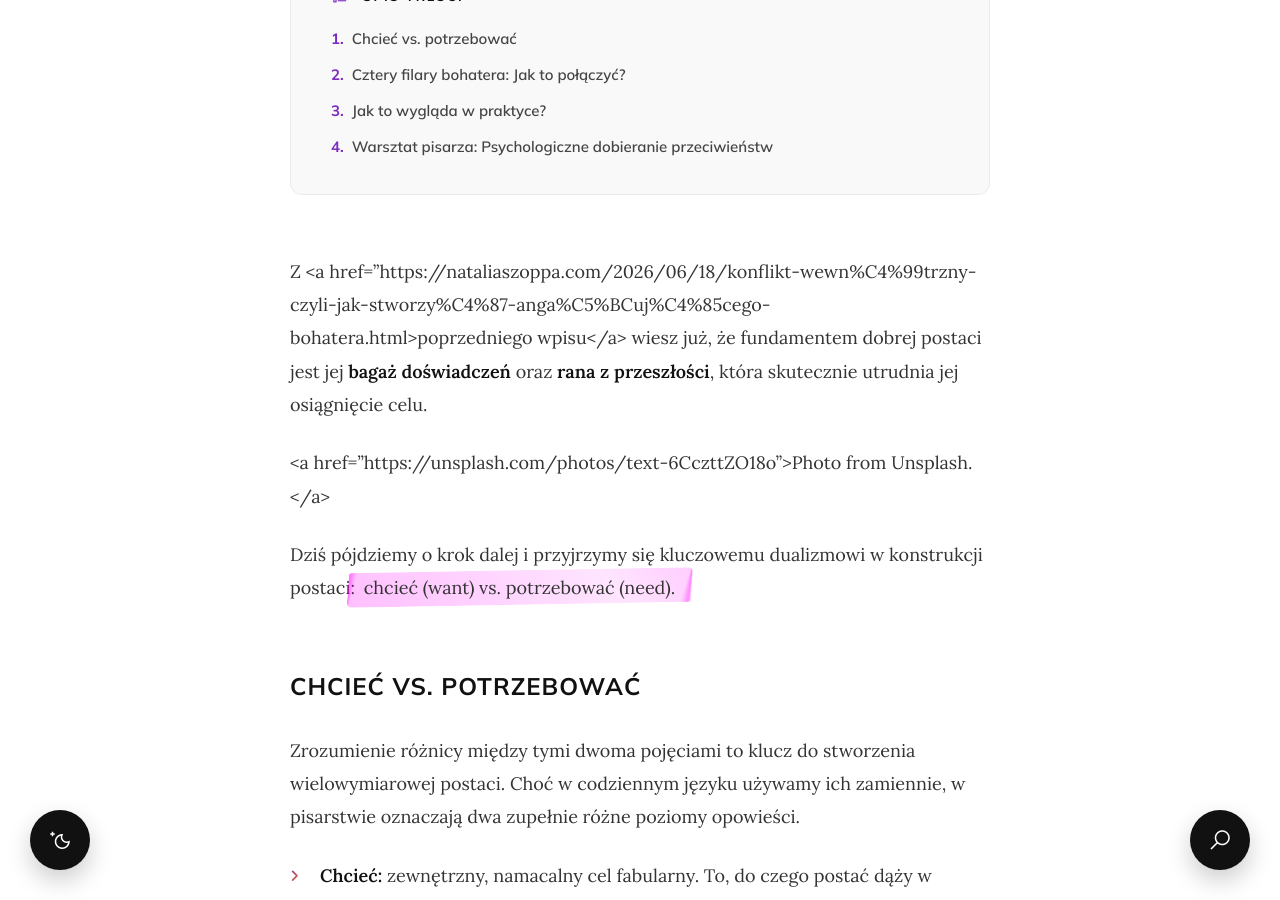
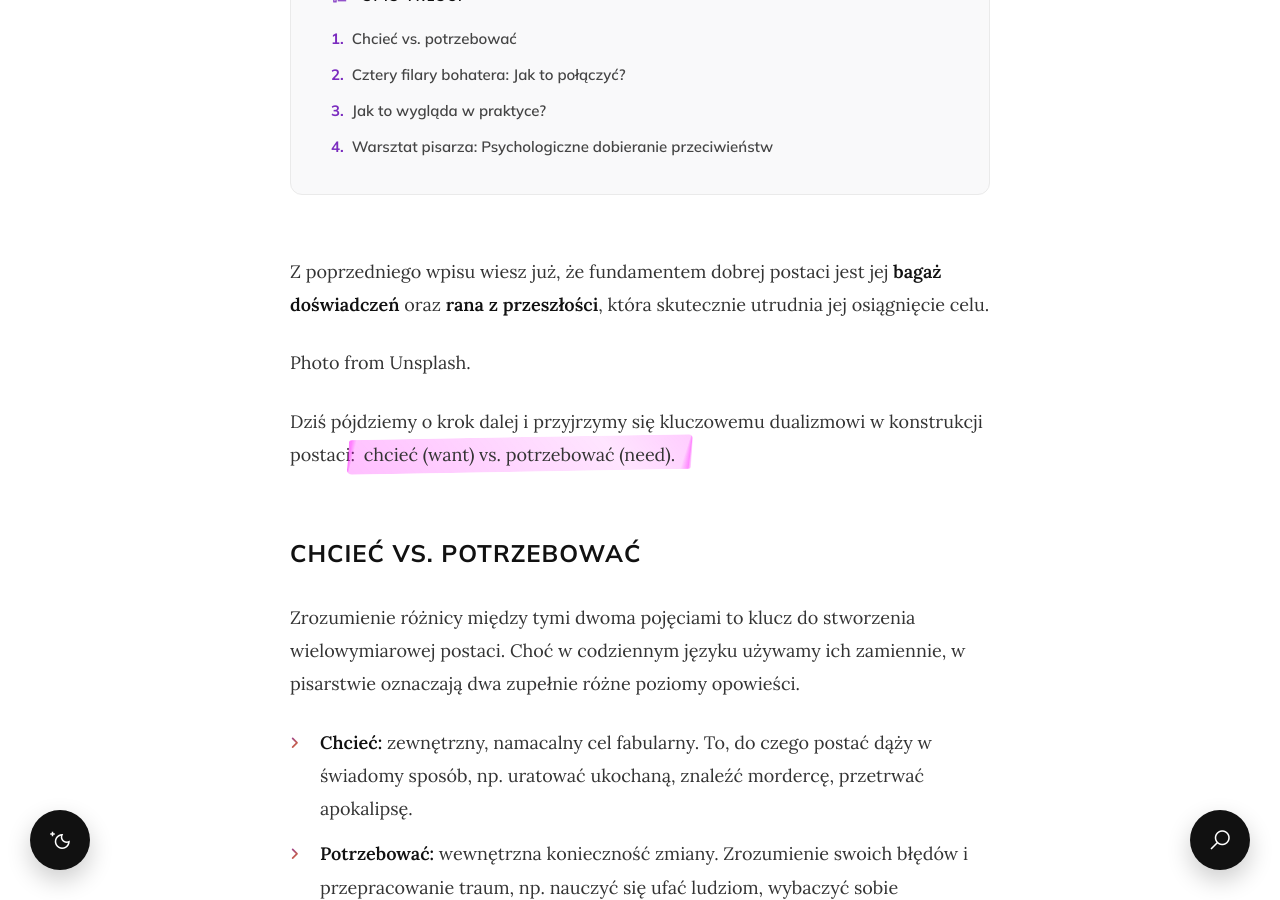
Before and after one commit to Bonnie00726/nataliaszoppa, a Jekyll site: the page built from _posts/2026-07-10-chciec-a-potrzebowac.md, in a window 1280 px wide and 900 px high, scrolled down 1360 px. Built offline with Jekyll 4.4.1, drawn with Linux system fonts in a browser that asks for light colours.

Commit message:
Update 2026-07-10-chciec-a-potrzebowac.md

```diff
--- a/_posts/2026-07-10-chciec-a-potrzebowac.md
+++ b/_posts/2026-07-10-chciec-a-potrzebowac.md
@@ -9,9 +9,9 @@ tags: [pisarstwo]
 
 Każdy z nas czegoś chce, ale życie brutalnie weryfikuje te pragnienia, pokazując, że często potrzebujemy czegoś zupełnie innego. **W pogoni za celami zdobywamy życiowe lekcje, rozwijamy się i zmieniamy.** Dokładnie tę samą drogę musi przejść Twój bohater, jeśli ma poruszyć i zaangażować czytelnika.
 
-Z <a href=”https://nataliaszoppa.com/2026/06/18/konflikt-wewn%C4%99trzny-czyli-jak-stworzy%C4%87-anga%C5%BCuj%C4%85cego-bohatera.html>poprzedniego wpisu</a> wiesz już, że fundamentem dobrej postaci jest jej **bagaż doświadczeń** oraz **rana z przeszłości**, która skutecznie utrudnia jej osiągnięcie celu.
+Z <a href="https://nataliaszoppa.com/2026/06/18/konflikt-wewn%C4%99trzny-czyli-jak-stworzy%C4%87-anga%C5%BCuj%C4%85cego-bohatera.html">poprzedniego wpisu</a> wiesz już, że fundamentem dobrej postaci jest jej **bagaż doświadczeń** oraz **rana z przeszłości**, która skutecznie utrudnia jej osiągnięcie celu.
 
-<a href=”https://unsplash.com/photos/text-6CczttZO18o”>Photo from Unsplash.</a>
+<a href="https://unsplash.com/photos/text-6CczttZO18o">Photo from Unsplash.</a>
 
 Dziś pójdziemy o krok dalej i przyjrzymy się kluczowemu dualizmowi w konstrukcji postaci: <span class="marker-highlight">chcieć (want) vs. potrzebować (need).</span>
 
```
